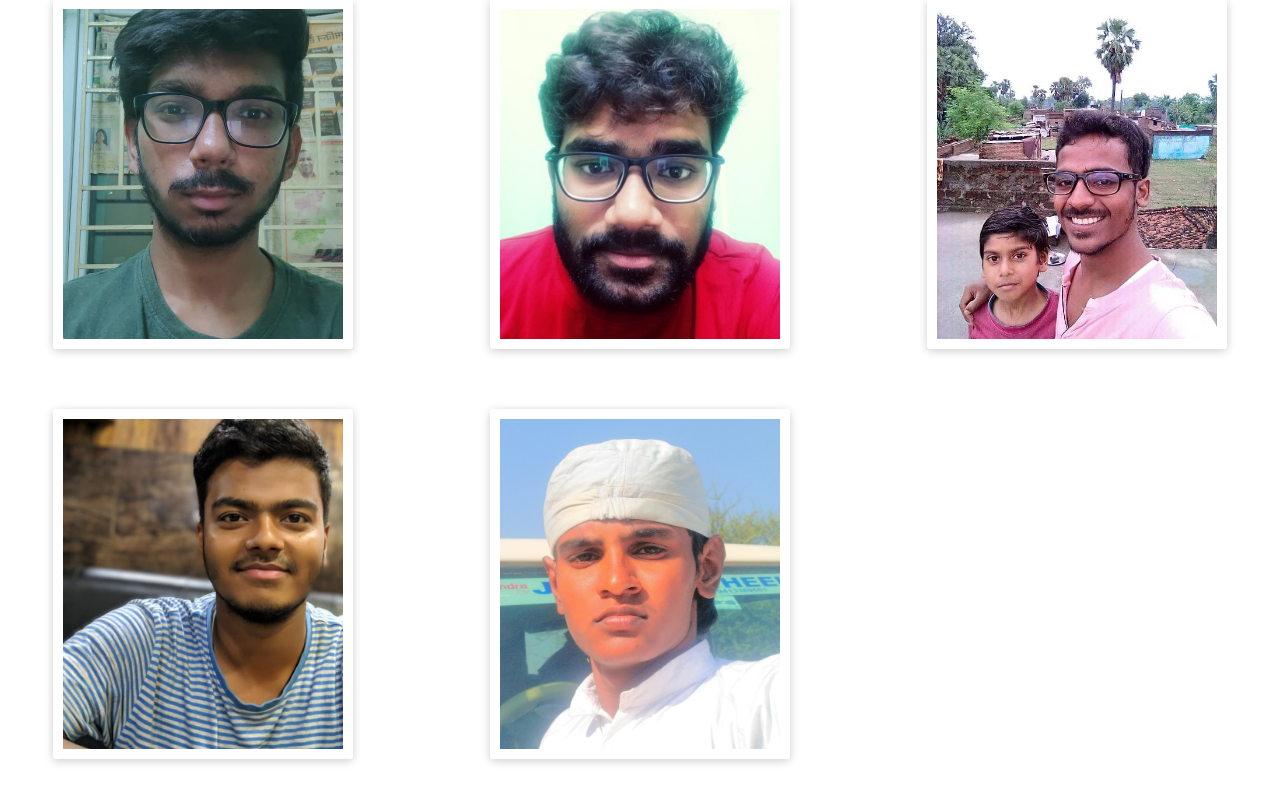
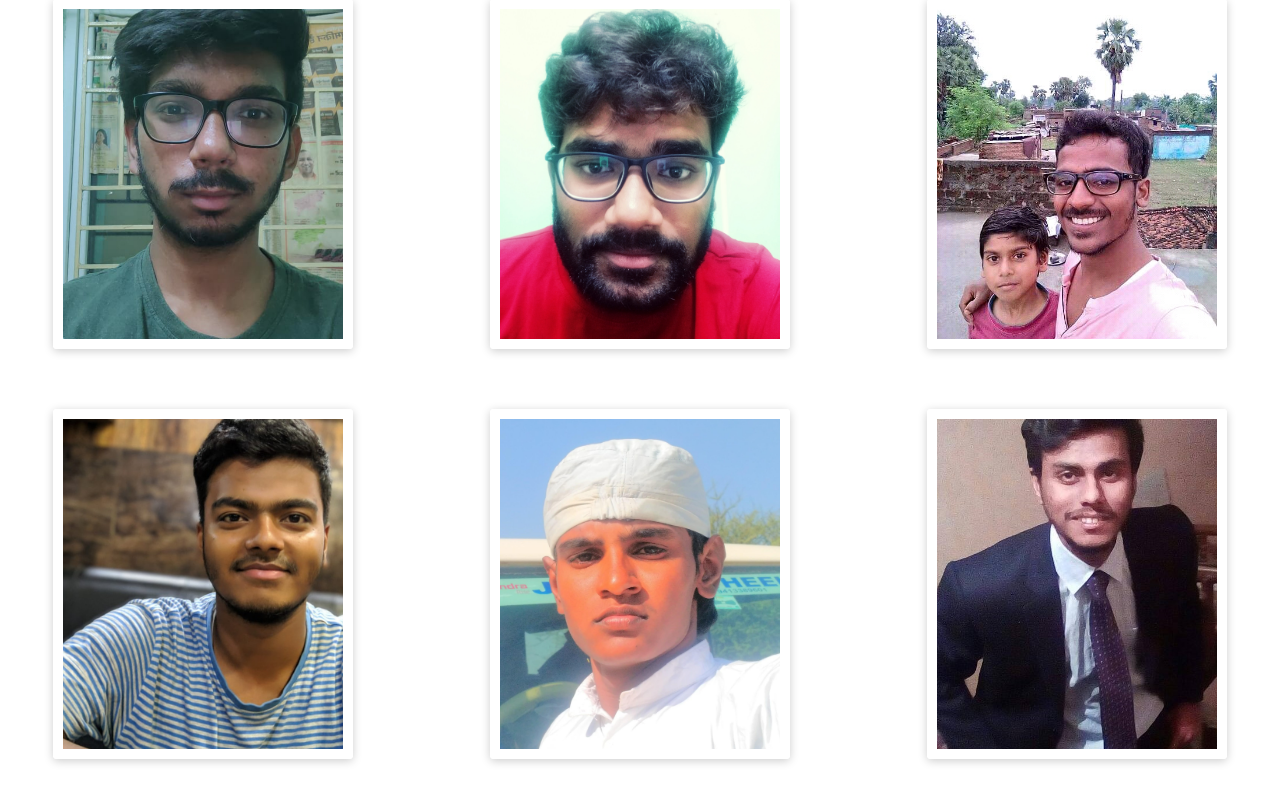
Before and after one commit to Infinito-IIT-Patna/Infinito2020, a PHP site: page /team.php in a window 1280 px wide. Shown: the part 986-1775 px from the top of the page. Run offline with PHP 8.4, Linux system fonts and the light colour scheme; some libraries are stand-ins or nearby versions.

Commit message:
final changes 1

```diff
--- a/connect.php
+++ b/connect.php
@@ -1,9 +1,9 @@
 <?php
 date_default_timezone_set('Asia/Calcutta');
-$host = '127.0.0.1';
+$host = 'localhost';
 $db   = 'infinitoAdmin';
 $user = 'root';
-$pass = 'password';
+$pass = '';
 $charset = 'utf8mb4';
 
 $dsn = "mysql:host=$host;dbname=$db;charset=$charset";
--- a/css/style.css
+++ b/css/style.css
@@ -555,7 +555,6 @@
   position: fixed;
   z-index: 100;
   left: 0;
-  top: -50px;
   max-height: 100%;
   max-width: 100%;
   overflow: auto;
--- a/gallery.php
+++ b/gallery.php
@@ -7,12 +7,12 @@
   <meta http-equiv="X-UA-Compatible" content="IE=edge" />
 
   <!-- For Resposive Device -->
-  <meta name="viewport" content="width=device-width, initial-scale=0.5" />
+  <meta name="viewport" content="width=device-width, initial-scale=1" />
 
   <title>Infinito 2k19</title>
 
   <!-- Favicon -->
-  <link rel="icon" type="image/png" sizes="56x56" href="images/fav-icon/icon.png" />
+  <link rel="icon" type="image/png" sizes="56x56" href="images/logo/logo.png" />
 
   <!-- Main style sheet -->
   <link rel="stylesheet" type="text/css" href="css/style.css?version=51" />
--- a/js/theme.js
+++ b/js/theme.js
@@ -239,7 +239,7 @@
     var sticky = $('.theme-main-header'),
         scroll = $(window).scrollTop();
 
-    if (scroll >= 100) sticky.addClass('fixed');
+    if (scroll >= 10) sticky.addClass('fixed');
     else sticky.removeClass('fixed');
 
   };
--- a/registerplayer.php
+++ b/registerplayer.php
@@ -28,12 +28,12 @@
   <meta http-equiv="X-UA-Compatible" content="IE=edge" />
 
   <!-- For Resposive Device -->
-  <meta name="viewport" content="width=device-width, initial-scale=0.5" />
+  <meta name="viewport" content="width=device-width, initial-scale=1" />
 
   <title>Infinito 2k19</title>
 
   <!-- Favicon -->
-  <link rel="icon" type="image/png" sizes="56x56" href="images/fav-icon/icon.png" />
+  <link rel="icon" type="image/png" sizes="56x56" href="images/logo/logo.png" />
 
   <!-- Main style sheet -->
   <link rel="stylesheet" type="text/css" href="css/style.css?version=51" />
--- a/registration.php
+++ b/registration.php
@@ -61,12 +61,12 @@
   <meta http-equiv="X-UA-Compatible" content="IE=edge" />
 
   <!-- For Resposive Device -->
-  <meta name="viewport" content="width=device-width, initial-scale=0.5" />
+  <meta name="viewport" content="width=device-width, initial-scale=1" />
 
   <title>Infinito 2k19</title>
 
   <!-- Favicon -->
-  <link rel="icon" type="image/png" sizes="56x56" href="images/fav-icon/icon.png" />
+  <link rel="icon" type="image/png" sizes="56x56" href="images/logo/logo.png" />
 
   <!-- Main style sheet -->
   <link rel="stylesheet" type="text/css" href="css/style.css?version=51" />
--- a/scores.php
+++ b/scores.php
@@ -10,7 +10,7 @@
       -->
 <div class="bac">
   <div class="container">
-    <a href="index.html" class="logo float-left tran4s"><img src="images/logo/logo.png" alt="Logo" /></a>
+    <a href="index.html" class="logo float-left tran4s"><img src="images/logo/logo.png" alt="Logo" style="border-radius:100%"/></a>
 
     <!-- ========================= Theme Feature Page Menu ======================= -->
     <nav class="navbar float-right theme-main-menu one-page-menu">
@@ -28,7 +28,7 @@
           <li class="active"><a href="./index.php">HOME</a></li>
           <li><a href="./index.php">ABOUT</a></li>
           <li><a href="./index.php">Events</a></li>
-          <li><a href="team/test.html">TEAM</a></li>
+          <li><a href="./team/test.html">TEAM</a></li>
           <li class="dropdown-holder">
             <a href="./index.php">Updates</a>
             <ul class="sub-menu">
--- a/team.php
+++ b/team.php
@@ -16,7 +16,7 @@
   <title>Infinito 2k19</title>
 
   <!-- Favicon -->
-  <link rel="icon" type="image/png" sizes="56x56" href="images/fav-icon/icon.png" />
+  <link rel="icon" type="image/png" sizes="56x56" href="images/logo/logo.png" />
 
   <!-- Main style sheet -->
   <link rel="stylesheet" type="text/css" href="css/style.css?version=51" />
@@ -38,7 +38,7 @@
     <![endif]-->
 </head>
 
-<body>
+<body style="overflow-x: hidden;max-width:100%">
 
   <div id="content">
     <div class="theme-title">
@@ -241,7 +241,14 @@
         </div>
           </div>
           <div class="col-lg-4 col-md-4 col-sm-12 col-xs-12">
-
+          <div class="card">
+          <div class="imgBx">
+            <img src="team/WebNApp2.jpeg" alt="">
+          </div>
+          <div class="details">
+          <h2>Website Developer<br><span>Mohit Kishore</span></h2>
+          </div>
+        </div>
           </div>
       </div>
       <!-- Div ends here -->
--- a/templates/header.php
+++ b/templates/header.php
@@ -6,7 +6,7 @@
     <meta http-equiv="X-UA-Compatible" content="IE=edge" />
 
     <!-- For Resposive Device -->
-    <meta name="viewport" content="width=device-width, initial-scale=0.5" />
+    <meta name="viewport" content="width=device-width, initial-scale=1" />
 
     <title>Infinito 2k19</title>
 
@@ -15,7 +15,7 @@
       rel="icon"
       type="image/png"
       sizes="56x56"
-      href="images/fav-icon/icon.png"
+      href="images/logo/logo.png"
     />
 
     <!-- Main style sheet -->
```
Also changed, not shown: team/WebNApp2.jpeg (added).
